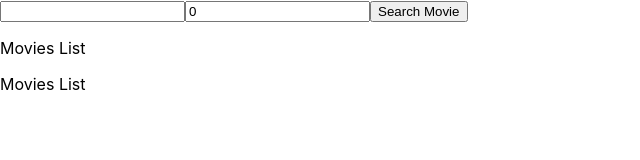
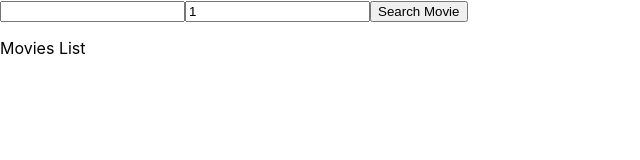
Before and after one commit to berliners1/react-movie-search, a React (Create React App) app in the folder frontend/react-movie-search/: page / in a window 1280 px wide. Shown: the top 160 px of the page, without its empty margins (0-640 px from the left). Built offline with nearby package versions, Linux system fonts and the light colour scheme.

Commit message:
Finish passing search parameters from Controls, to App, to MoviesList

```diff
--- a/frontend/react-movie-search/src/App.js
+++ b/frontend/react-movie-search/src/App.js
@@ -1,20 +1,24 @@
-import React from 'react';
+import React, { useState } from 'react';
 import './App.css';
 import Controls from './components/Controls';
 import MoviesList from './components/MoviesList';
 import MovieDetails from './components/MovieDetails';
 
 function App() {
+    //state for <Movieslist>
+    const[searchedMovieName, setSearchedMovieName] = useState("");
+    const[searchedMoviePage, setSearchedMoviePage] = useState();
 
     //get data from Controls to send to MoviesList
-    function addNewDataHandler(data, num){
-      console.log(data, num);
+    function addNewDataHandler(title, pagenum){
+      setSearchedMovieName(title);
+      setSearchedMoviePage(pagenum);
     }
 
   return (
     <>
       <Controls childToParent={addNewDataHandler} />
-      <MoviesList />
+      <MoviesList title={searchedMovieName} pagenum={searchedMoviePage} />
       <MovieDetails />
     </>
   );
--- a/frontend/react-movie-search/src/components/Controls.js
+++ b/frontend/react-movie-search/src/components/Controls.js
@@ -1,21 +1,21 @@
 import React, { useState } from 'react';
 
 function Controls(props) {
-    const [valueText, setValueText] = useState('');
-    const [valueNum, setValueNum] = useState(0);
+    const [title, setTitle] = useState('');
+    const [pagenum, setPagenum] = useState(1);
 
-    const onChangeText = event => setValueText(event.target.value);
-    const onChangeNum = event => setValueNum(event.target.value);
+    const onChangeTitle = event => setTitle(event.target.value);
+    const onChangePagenum = event => setPagenum(event.target.value);
 
     //Pass API data to MoviesList here:
     function passApiData(){
-        props.childToParent(valueText, valueNum);
+        props.childToParent(title, pagenum);
     }
 
     return (
         <>
-            <input type="text" value={valueText} onChange={onChangeText} />
-            <input type="number" value={valueNum} onChange={onChangeNum} />
+            <input type="text" value={title} onChange={onChangeTitle} />
+            <input type="number" value={pagenum} onChange={onChangePagenum} />
             <button onClick={passApiData}>Search Movie</button>
         </>
     );
--- a/frontend/react-movie-search/src/components/MoviesList.js
+++ b/frontend/react-movie-search/src/components/MoviesList.js
@@ -1,9 +1,14 @@
 import React from 'react';
 
-function MoviesList() {
+function MoviesList(props) {
 
     //will fetch list of movies
-    return <p>Movies List</p>;
+    return(
+    <>
+        <p>{props.title}</p>
+        <p>{props.pagenum}</p>
+    </>
+    );
 
 }
 
```
